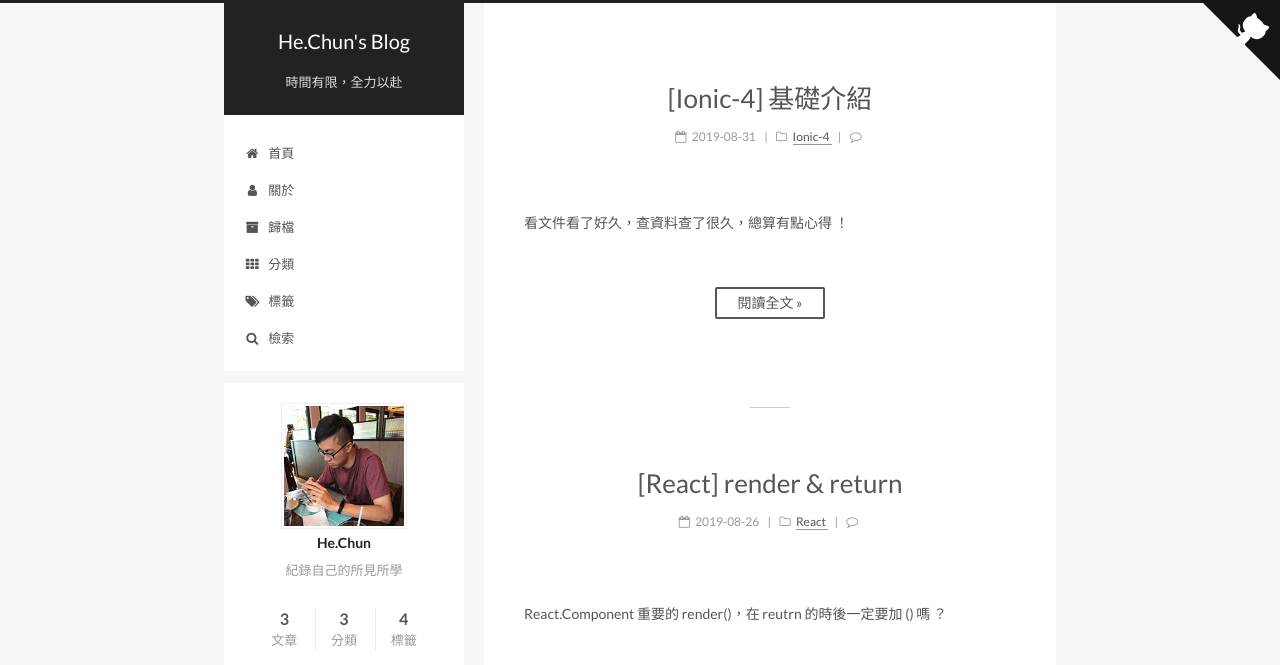
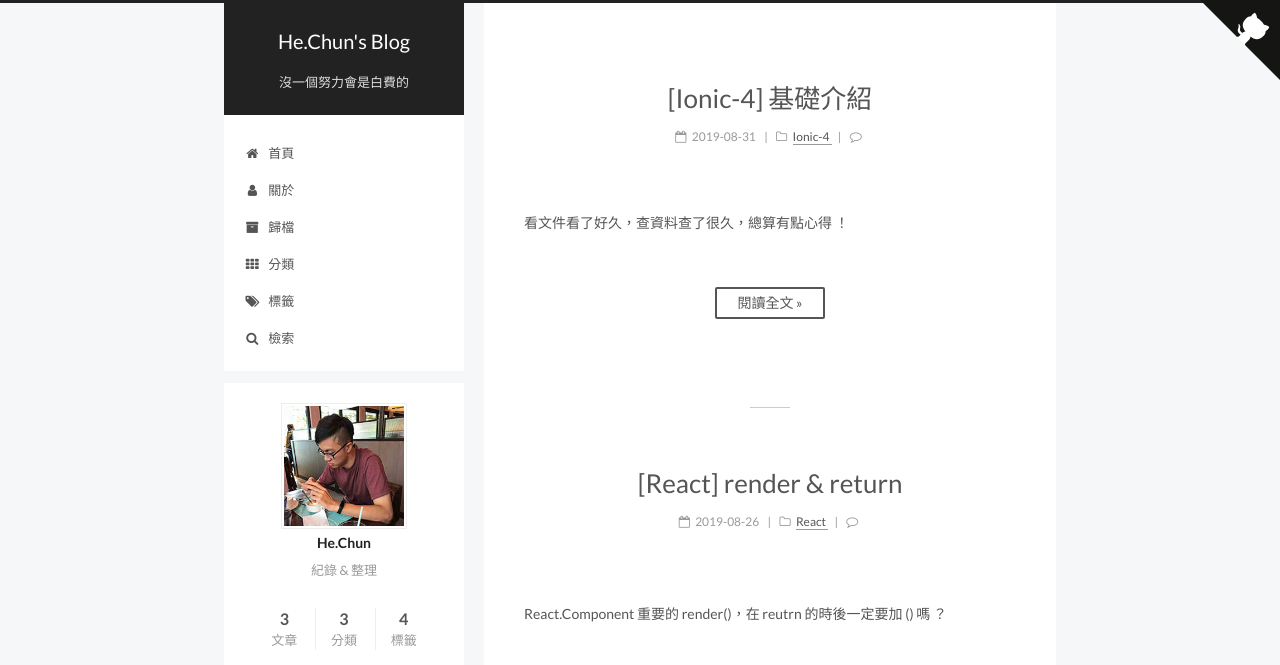
Before and after one commit to hochun836/hochun836.github.io, a Jekyll site: the page built from index.html, in a window 1280 px wide. Shown: the top 665 px of the page. Built offline with Jekyll 4.4.1, drawn with Linux system fonts in a browser that asks for light colours; the list of posts is cut into pages by our own code; comment, search, counter and statistics services are not loaded.

Commit message:
微調
1. revert iMessage position
2. website describtion

```diff
--- a/_config.yml
+++ b/_config.yml
@@ -5,8 +5,8 @@
 
 # Site
 title: He.Chun's Blog
-subtitle: 時間有限，全力以赴
-description: 紀錄自己的所見所學
+subtitle: 沒一個努力會是白費的
+description: 紀錄 & 整理
 author: He.Chun
 # Support language: de, en, fr-FR, id, ja, ko, pt-BR, pt, ru, zh-Hans, zh-hk, zh-tw
 language: zh-tw
--- a/_sass/_custom/custom.scss
+++ b/_sass/_custom/custom.scss
@@ -1,4 +1 @@
 // Custom styles.
-.fb_dialog {
-    left: 0;
-}
```
